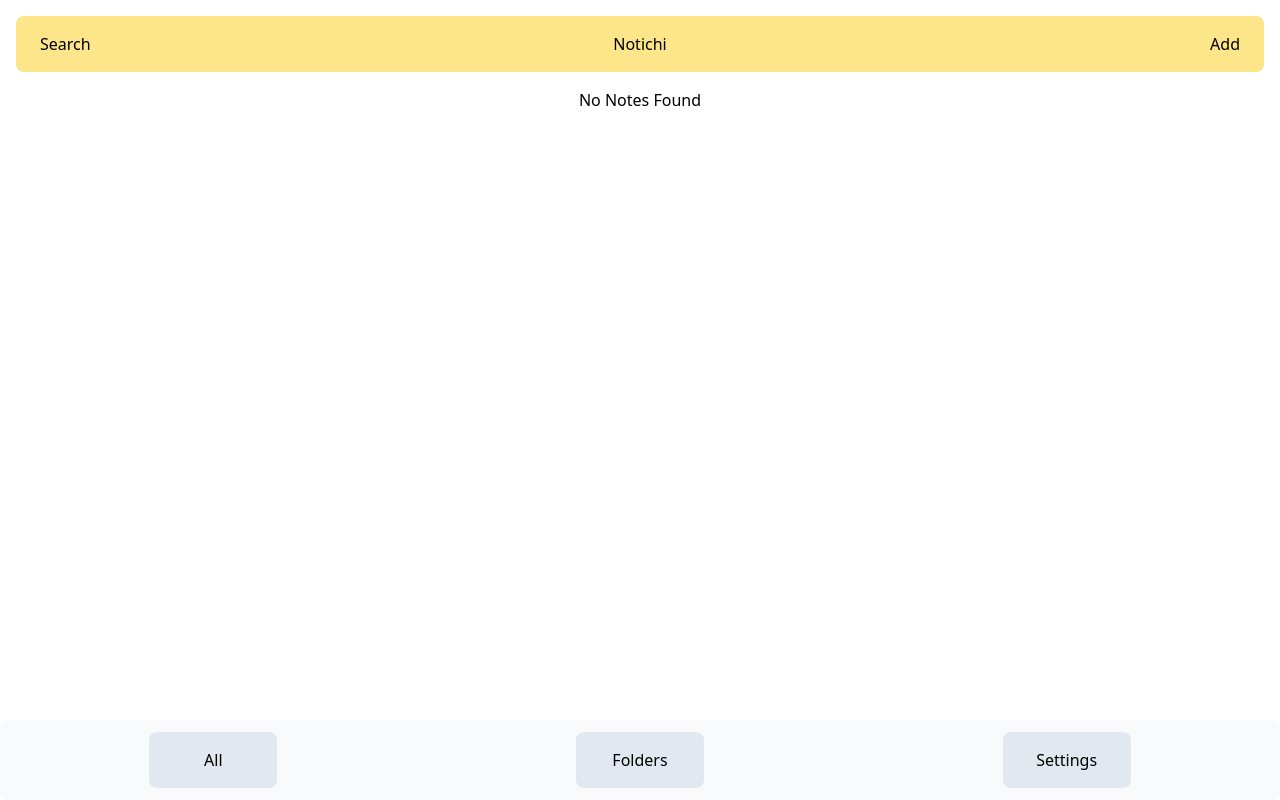
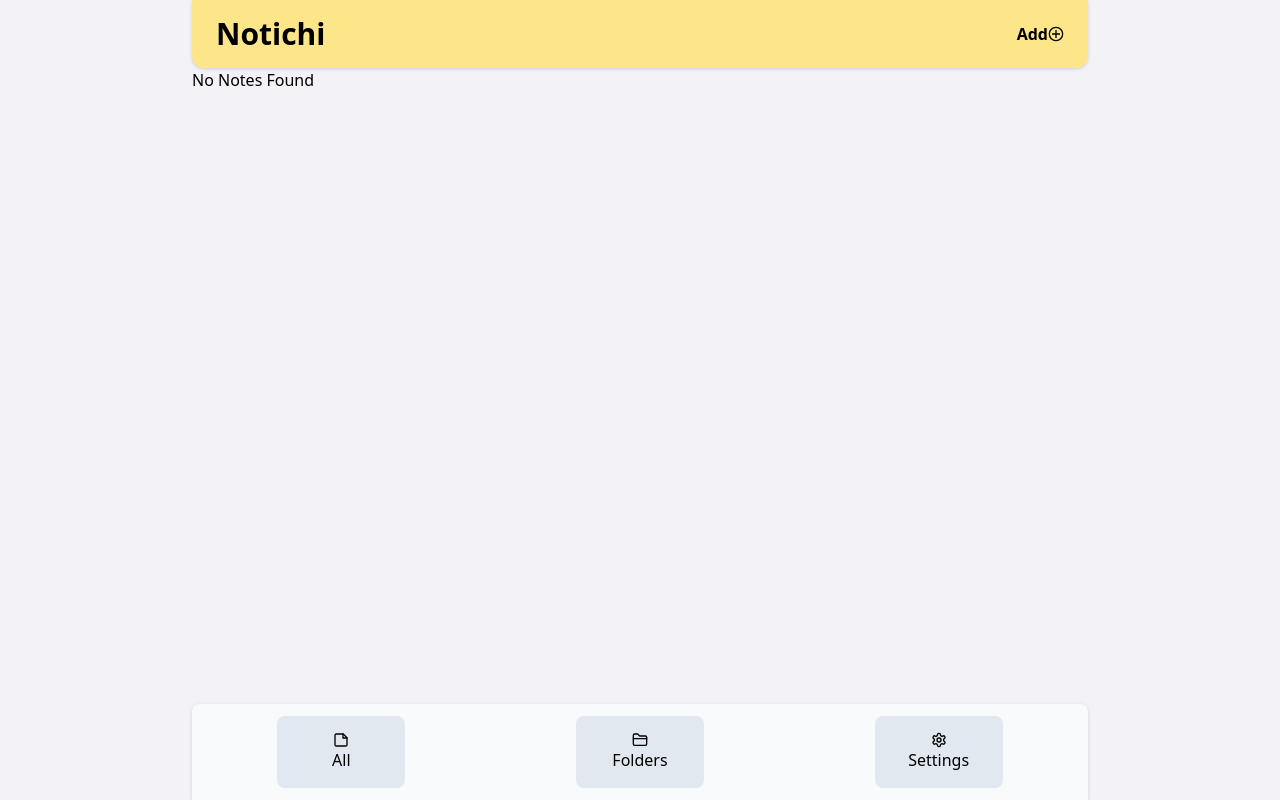
Before and after one commit to MasoudSR/notichi, a Next.js app: page / in a window 1280 px wide. Built offline with nearby package versions, Linux system fonts and the light colour scheme.

Commit message:
styles improved, icons added

```diff
--- a/package.json
+++ b/package.json
@@ -12,7 +12,8 @@
     "nanoid": "^5.0.3",
     "next": "14.0.1",
     "react": "^18",
-    "react-dom": "^18"
+    "react-dom": "^18",
+    "react-icons": "^4.11.0"
   },
   "devDependencies": {
     "@types/node": "^20",
--- a/src/app/layout.tsx
+++ b/src/app/layout.tsx
@@ -1,7 +1,7 @@
 import type { Metadata } from "next";
 import { Inter } from "next/font/google";
 import "./globals.css";
-import Footer from "@/components/template/MenuBar";
+import MenuBar from "@/components/template/MenuBar";
 import Header from "@/components/template/Header";
 
 const inter = Inter({ subsets: ["latin"] });
@@ -14,10 +14,10 @@ export const metadata: Metadata = {
 export default function RootLayout({ children }: { children: React.ReactNode }) {
 	return (
 		<html lang="en">
-			<body className="flex flex-col min-h-screen">
-        <Header />
+			<body className="flex flex-col min-h-screen bg-[#f2f2f7] max-w-4xl m-auto">
+				<Header />
 				{children}
-				<Footer />
+				<MenuBar />
 			</body>
 		</html>
 	);
--- a/src/app/page.tsx
+++ b/src/app/page.tsx
@@ -12,7 +12,7 @@ export default function Home() {
 		}
 	}, []);
 	return (
-		<main className="mb-20 flex flex-col items-center justify-between">
+		<main className="mb-20">
 			{notes.length === 0 && <h1>No Notes Found</h1>}
 			{notes.map((note: { id: string; title: string; text: string }) => (
 				<Note key={note.id} id={note.id} title={note.title} note={note.text} />
--- a/src/components/module/Note.tsx
+++ b/src/components/module/Note.tsx
@@ -2,10 +2,10 @@ import Link from "next/link";
 
 export default function Note({ id, title, note }: { id: string; title: string; note: string }) {
 	return (
-		<Link href={id}>
-			<div className="bg-slate-300 p-2 m-3 rounded-lg">
-				<h4 className="bg-slate-50 p-2 m-1 rounded-lg">{title}</h4>
-				<p className="bg-slate-50 p-2 m-1 rounded-lg">{note}</p>
+		<Link href={`/note/${id}`}>
+			<div className="bg-white rounded-lg m-4 drop-shadow">
+				<h4 className="text-xl font-bold p-5">{title}</h4>
+				<p className="border-t-2 border-[#f2f2f7] p-5">{note}</p>
 			</div>
 		</Link>
 	);
--- a/src/components/template/Header.tsx
+++ b/src/components/template/Header.tsx
@@ -1,11 +1,16 @@
 import Link from "next/link";
+import { GrAddCircle } from "react-icons/gr";
 
 export default function Header() {
-  return (
-    <div className="flex justify-between px-6 py-4 m-4 bg-amber-200 border-r-3 rounded-lg">
-      <span>Search</span>
-			<span className='absolute left-1/2 -translate-x-1/2'>Notichi</span>
-			<span><Link href="/add">Add</Link></span>
+	return (
+		<div className="flex justify-between font-bold items-center align-middle px-6 py-4 bg-amber-200 rounded-b-xl sticky top-0 drop-shadow z-10">
+			<span className="text-3xl">Notichi</span>
+			<span>
+				<Link href="/add" className="flex items-center">
+					Add
+					<GrAddCircle />
+				</Link>
+			</span>
 		</div>
-  )
+	);
 }
--- a/src/components/template/MenuBar.tsx
+++ b/src/components/template/MenuBar.tsx
@@ -1,11 +1,13 @@
 import Link from "next/link";
+
+import {LuStickyNote , LuSettings , LuFolderClosed} from "react-icons/lu"
 
 export default function MenuBar() {
 	return (
-		<div className="bg-slate-50 rounded-lg fixed bottom-0 w-screen flex justify-around">
-			<Link className="w-32 p-4 m-3 bg-slate-200 rounded-lg text-center" href="/">All</Link>
-			<Link href="/folders" className="w-32 p-4 m-3 bg-slate-200 rounded-lg text-center">Folders</Link>
-			<Link href="/settings" className="w-32 p-4 m-3 bg-slate-200 rounded-lg text-center">Settings</Link>
+		<div className="bg-slate-50 rounded-t-lg fixed bottom-0 w-screen max-w-4xl flex justify-around drop-shadow">
+			<Link href="/" className="w-32 p-4 m-3 bg-slate-200 rounded-lg flex flex-col items-center"><LuStickyNote />All</Link>
+			<Link href="/folders" className="w-32 p-4 m-3 bg-slate-200 rounded-lg flex flex-col items-center"><LuFolderClosed />Folders</Link>
+			<Link href="/settings" className="w-32 p-4 m-3 bg-slate-200 rounded-lg  flex flex-col items-center"><LuSettings />Settings</Link>
 		</div>
 	);
 }
```
Also changed, not shown: src/app/note/[noteId]/page.tsx (renamed from src/app/[noteId]/page.tsx), 1 other file (tests, documents, lock files or other folders).
